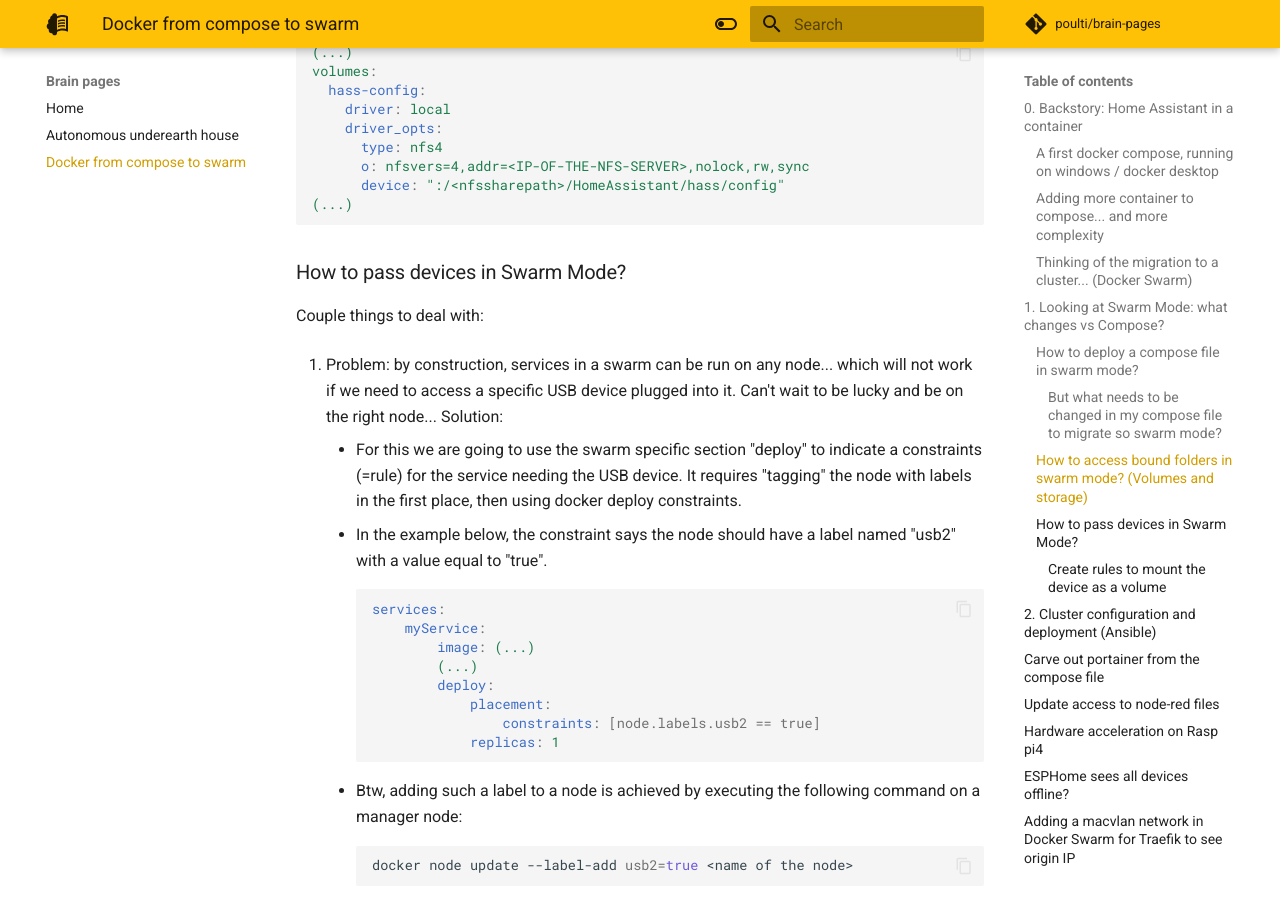
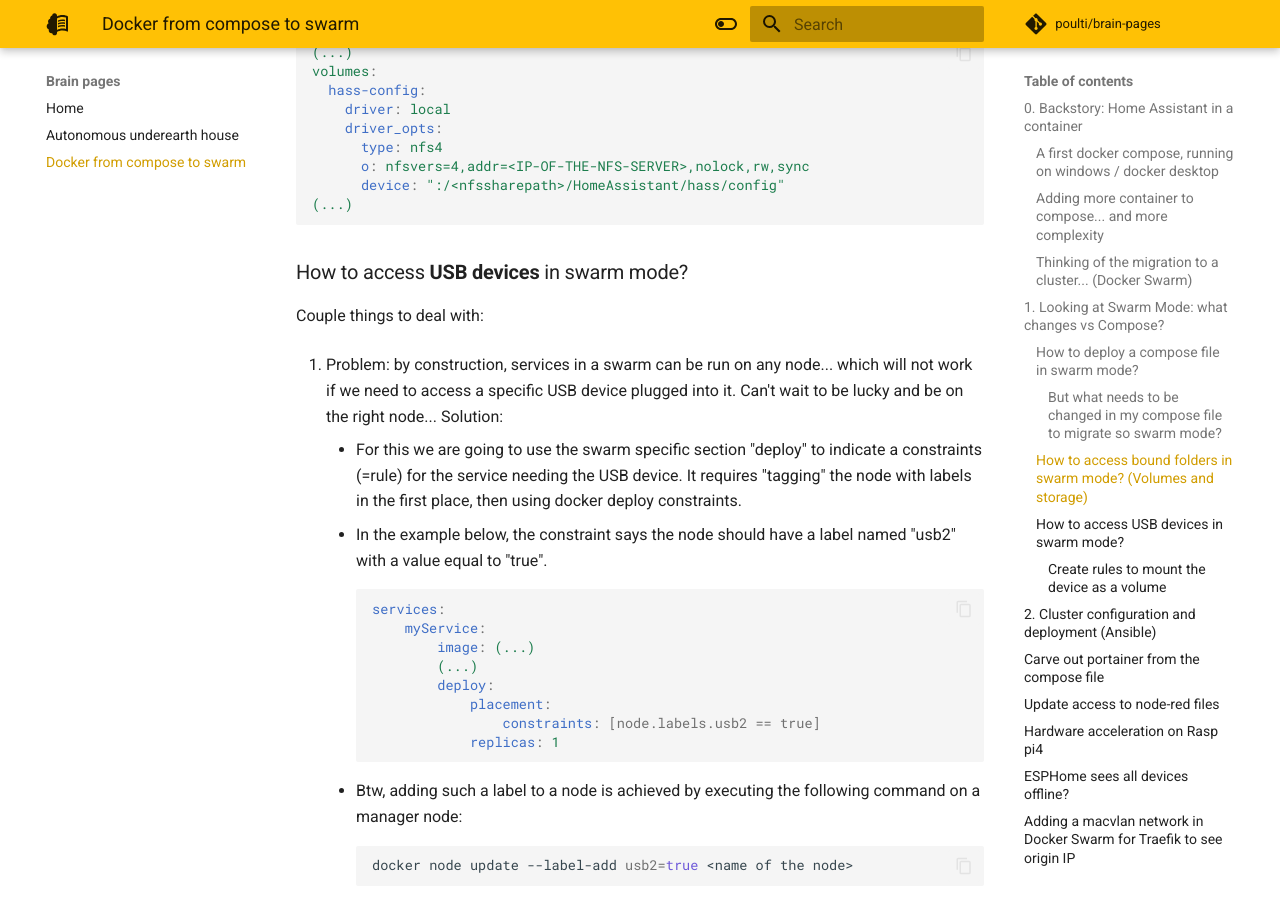
Before and after one commit to poulti/brain-pages, an MkDocs documentation site: the page built from docs/docker-from-compose-to-swarm.md, in a window 1280 px wide and 900 px high, scrolled down 8042 px. Built offline with MkDocs 1.6.1 and Material for MkDocs 9.7.7, drawn with Linux system fonts in a browser that asks for light colours; comment, search, counter and statistics services are not loaded.

Commit message:
Align title with question

````diff
--- a/docs/docker-from-compose-to-swarm.md
+++ b/docs/docker-from-compose-to-swarm.md
@@ -302,7 +302,7 @@
 (...)
 ```
 
-### How to pass devices in Swarm Mode?
+### How to access **USB devices** in swarm mode?
 
 Couple things to deal with:
 
````
